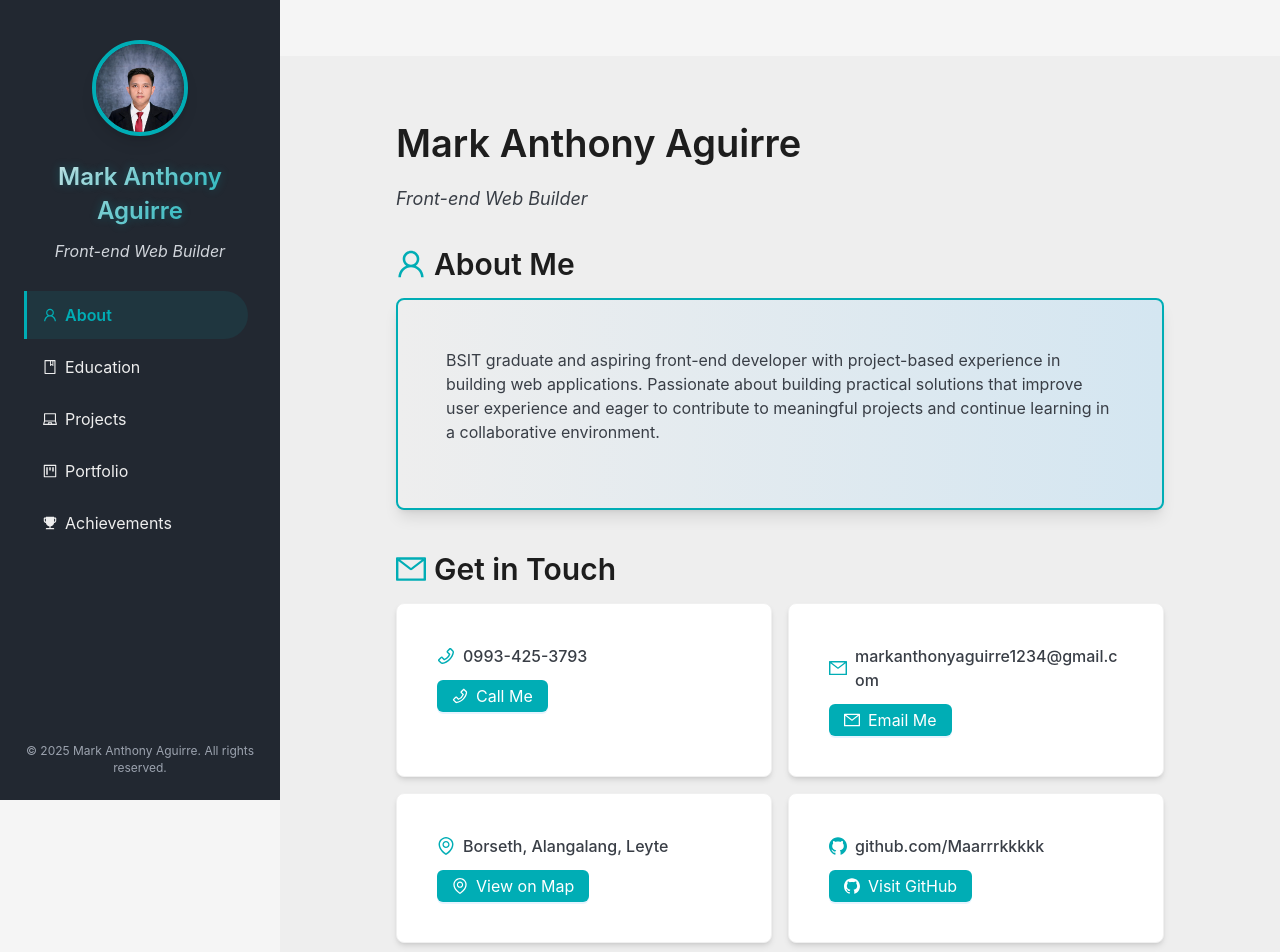
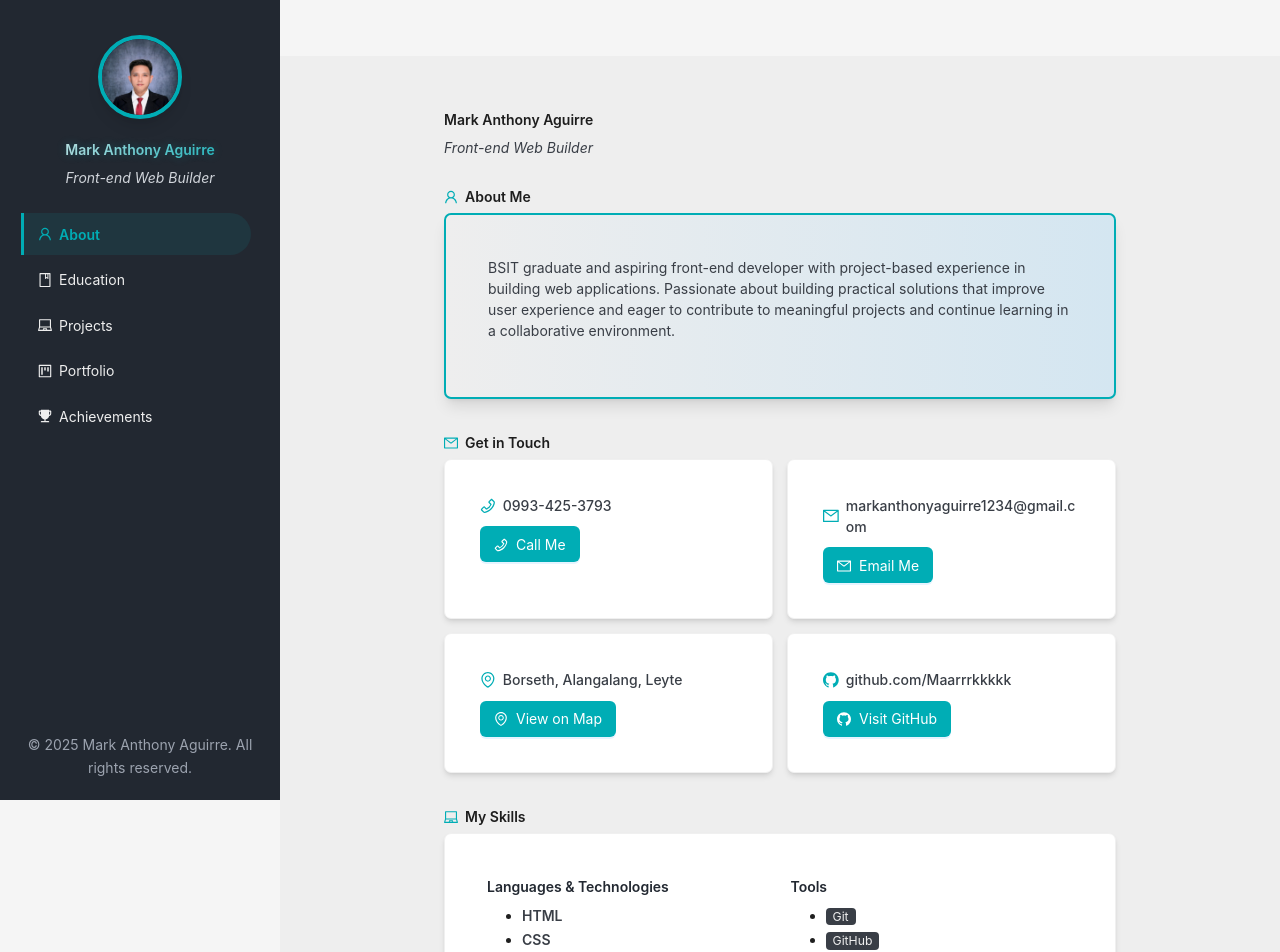
Before and after one commit to Maarrrkkkkk/portfolio, a React (Create React App) app: page / in a window 1280 px wide. Shown: the top 952 px of the page. Built offline with nearby package versions, Linux system fonts and the light colour scheme.

Commit message:
Update index.css

```diff
--- a/src/index.css
+++ b/src/index.css
@@ -1,5 +1,3 @@
-
-
 /* Tailwind base styles */
 @tailwind base;
 @tailwind components;
@@ -9,16 +7,16 @@
 
 /* Custom bg utility classes for Tailwind custom colors */
 .bg-primary {
-  background-color: #00ADB5 !important;
+  background-color: #00adb5 !important;
 }
 .bg-dark {
   background-color: #222831 !important;
 }
 .bg-dark2 {
-  background-color: #393E46 !important;
+  background-color: #393e46 !important;
 }
 .bg-light {
-  background-color: #EEEEEE !important;
+  background-color: #eeeeee !important;
 }
 
 /* Support for bg-primary/10 (10% opacity) */
@@ -31,7 +29,7 @@
 .!rounded-button {
   border-radius: 9999px !important;
   padding: 0.5rem 1rem !important;
-  font-size: clamp(0.875rem, 2vw, 1rem) !important;
+  font-size: clamp(0.75rem, 2vw, 0.875rem) !important;
   font-weight: 500 !important;
   background: transparent;
   transition: background 0.2s, color 0.2s, box-shadow 0.2s, transform 0.3s;
@@ -50,21 +48,21 @@
 
 .sidebar-menu .ant-menu-item:hover {
   background-color: rgba(0, 173, 181, 0.15) !important;
-  color: #00ADB5 !important;
+  color: #00adb5 !important;
   transform: translateX(5px);
   box-shadow: 0 4px 12px rgba(0, 173, 181, 0.2);
 }
 
 .sidebar-menu .ant-menu-item.ant-menu-item-selected {
   background-color: rgba(0, 173, 181, 0.1) !important;
-  color: #00ADB5 !important;
-  border-left: 3px solid #00ADB5 !important;
+  color: #00adb5 !important;
+  border-left: 3px solid #00adb5 !important;
   font-weight: 600 !important;
 }
 
 .sidebar-menu .ant-menu-item.ant-menu-item-selected:hover {
   background-color: rgba(0, 173, 181, 0.2) !important;
-  color: #00ADB5 !important;
+  color: #00adb5 !important;
 }
 
 /* Name highlight animation */
@@ -86,15 +84,15 @@
 
 /* Custom scrollbar for sidebar and content */
 ::-webkit-scrollbar {
-  width: 8px;
+  width: 6px;
   background: #222831;
 }
 ::-webkit-scrollbar-thumb {
-  background: #393E46;
+  background: #393e46;
   border-radius: 4px;
 }
 ::-webkit-scrollbar-thumb:hover {
-  background: #00ADB5;
+  background: #00adb5;
 }
 
 /* Portfolio card hover effect */
@@ -105,7 +103,7 @@
   box-shadow: 0 8px 32px 0 rgba(0, 173, 181, 0.18);
 }
 .hover\:border-primary:hover {
-  border-color: #00ADB5 !important;
+  border-color: #00adb5 !important;
 }
 
 /* Ant Design Drawer background */
@@ -115,28 +113,28 @@
 
 /* Timeline dot alignment fix */
 .ant-timeline-item-head {
-  margin-top: 0.2rem !important;
+  margin-top: 0.1rem !important;
 }
 
 /* Back to Top Button Animation */
-.fixed.bottom-8.right-8 {
+.fixed.bottom-6.right-6 {
   transition: opacity 0.3s, background 0.2s;
   opacity: 0.95;
 }
-.fixed.bottom-8.right-8:hover {
+.fixed.bottom-6.right-6:hover {
   opacity: 1;
-  background: #00ADB5 !important;
+  background: #00adb5 !important;
 }
 
 /* Footer link hover effect */
 .footer-link,
 .text-dark2:hover {
-  color: #00ADB5 !important;
+  color: #00adb5 !important;
   text-decoration: underline;
 }
 .ant-btn.bg-primary.hovered,
 .bg-primary.hovered {
-  background-color: #393E46 !important;
+  background-color: #393e46 !important;
   color: #fff !important;
 }
 
@@ -150,34 +148,56 @@ img {
 /* Typography improvements */
 body,
 html {
-  font-family: "Inter", "Segoe UI", Arial, sans-serif;
-  background: #EEEEEE;
+  font-family: 'Inter', -apple-system, BlinkMacSystemFont, 'Segoe UI', Roboto,
+    sans-serif;
+  background: #eeeeee;
   color: #222831;
   scroll-behavior: smooth;
-  font-size: clamp(14px, 2vw, 16px);
+  font-size: clamp(13px, 2vw, 14px);
+  line-height: 1.6;
 }
-
 
 /* Responsive typography adjustments */
 @media (max-width: 640px) {
-
   .ant-typography h1 {
-    font-size: clamp(2.25rem, 8vw, 2.5rem) !important;
+    font-size: clamp(1.5rem, 6vw, 1.75rem) !important;
+    line-height: 1.3;
   }
   .ant-typography h2 {
-    font-size: clamp(2rem, 7vw, 2.25rem) !important;
+    font-size: clamp(1.25rem, 5vw, 1.5rem) !important;
+    line-height: 1.4;
   }
   .ant-typography h3 {
-    font-size: clamp(2.5rem, 6vw, 1.75rem) !important;
+    font-size: clamp(1rem, 4vw, 1.25rem) !important;
+    line-height: 1.4;
   }
   .ant-typography h4 {
-    font-size: clamp(2.5rem, 5vw, 1.5rem) !important;
+    font-size: clamp(0.875rem, 3.5vw, 1rem) !important;
+    line-height: 1.5;
   }
   .ant-typography {
-    font-size: clamp(1.5rem, 3vw, 1.25rem) !important;
+    font-size: clamp(0.75rem, 3vw, 0.875rem) !important;
+    line-height: 1.6;
   }
 }
 
+@media (min-width: 641px) {
+  .ant-typography h1 {
+    font-size: clamp(1.75rem, 5vw, 2rem) !important;
+  }
+  .ant-typography h2 {
+    font-size: clamp(1.5rem, 4vw, 1.75rem) !important;
+  }
+  .ant-typography h3 {
+    font-size: clamp(1.25rem, 3.5vw, 1.5rem) !important;
+  }
+  .ant-typography h4 {
+    font-size: clamp(1rem, 3vw, 1.25rem) !important;
+  }
+  .ant-typography {
+    font-size: clamp(0.875rem, 2.5vw, 1rem) !important;
+  }
+}
 
 /* Remove outline for mouse users, keep for keyboard users */
 *:focus:not(:focus-visible) {
@@ -186,13 +206,16 @@ html {
 
 /* Ant Design Timeline item content spacing */
 .ant-timeline-item-content {
-  margin-top: 0.2rem !important;
+  margin-top: 0.1rem !important;
 }
 
 /* Utility: Hide scrollbars on mobile for a cleaner look */
 @media (max-width: 768px) {
   ::-webkit-scrollbar {
     display: none;
+  }
+  .ant-timeline-item {
+    padding-bottom: 1rem !important;
   }
 }
 
@@ -213,3 +236,35 @@ a,
   transform: translateY(-2px);
   filter: drop-shadow(0 4px 8px rgba(0, 173, 181, 0.3));
 }
+
+/* Ensure buttons are touch-friendly on mobile */
+.ant-btn {
+  min-height: 36px;
+  padding: 0.5rem 1rem;
+}
+
+/* Adjust card padding for mobile */
+.ant-card-body {
+  padding: 1rem !important;
+}
+
+@media (min-width: 640px) {
+  .ant-card-body {
+    padding: 1.5rem !important;
+  }
+}
+
+/* Fix long text overflow in cards */
+.ant-card .ant-typography {
+  word-break: break-word;
+}
+
+/* Improve spacing for lists */
+ul.list-disc {
+  margin-top: 0.5rem;
+  padding-left: 1.25rem;
+}
+
+ul.list-disc li {
+  margin-bottom: 0.25rem;
+}
```
